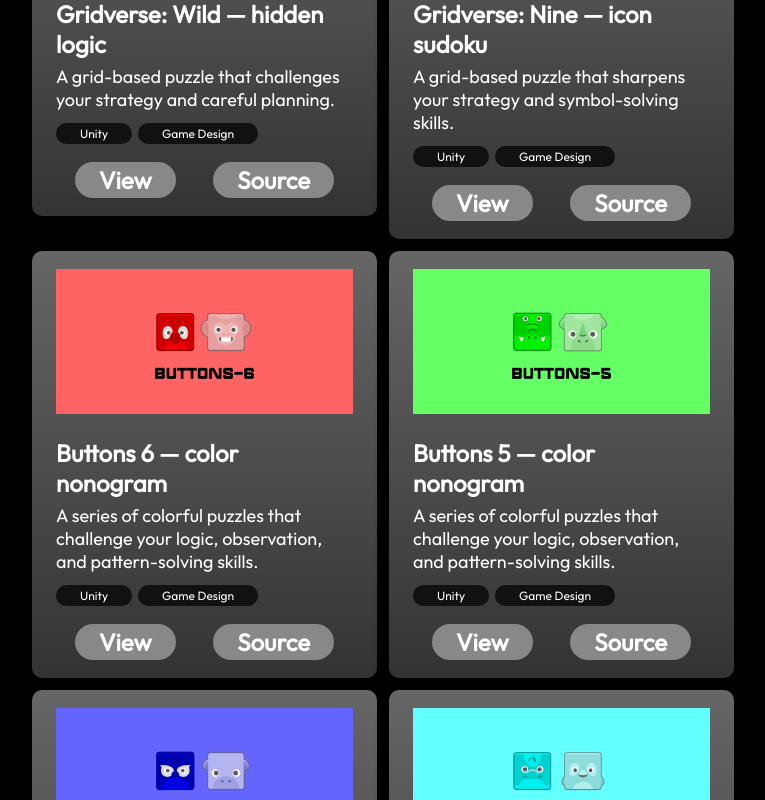
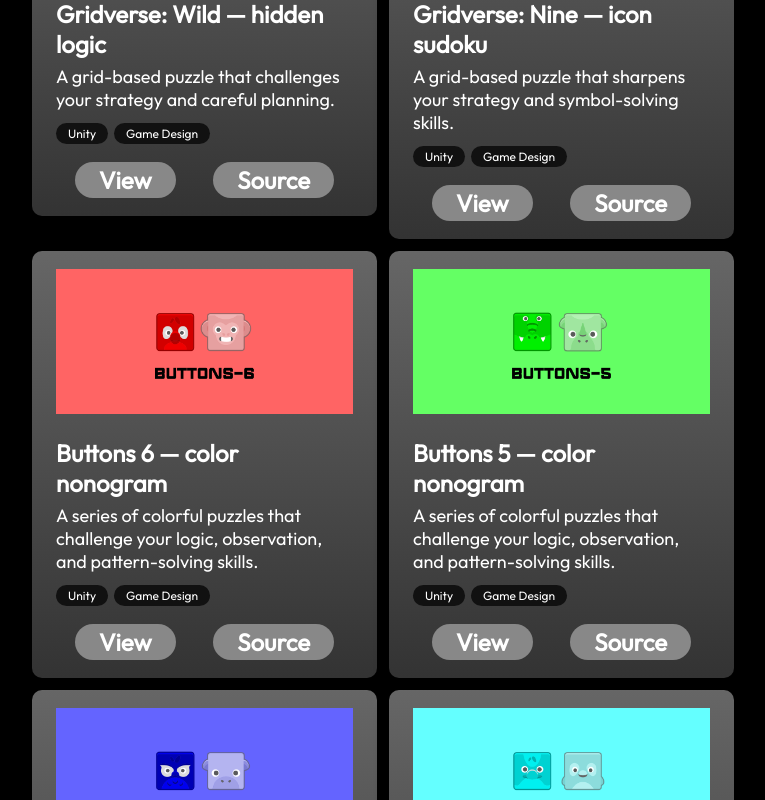
Before and after one commit to afyuda6/mustakuusi, a React (Vite) app: page / in a window 1280 px wide. Shown: the part 1180-1980 px from the top of the page, without its empty margins (257-1022 px from the left). Built offline with nearby package versions, Linux system fonts and the light colour scheme.

Commit message:
27/12/2025

```diff
--- a/src/components/Projects/ProjectCard.module.css
+++ b/src/components/Projects/ProjectCard.module.css
@@ -40,7 +40,7 @@
     font-weight: 300;
     border-radius: 100px;
     background: var(--color-dark);
-    padding: 3px 24px;
+    padding: 3px 12px;
 }
 
 .links {
```
